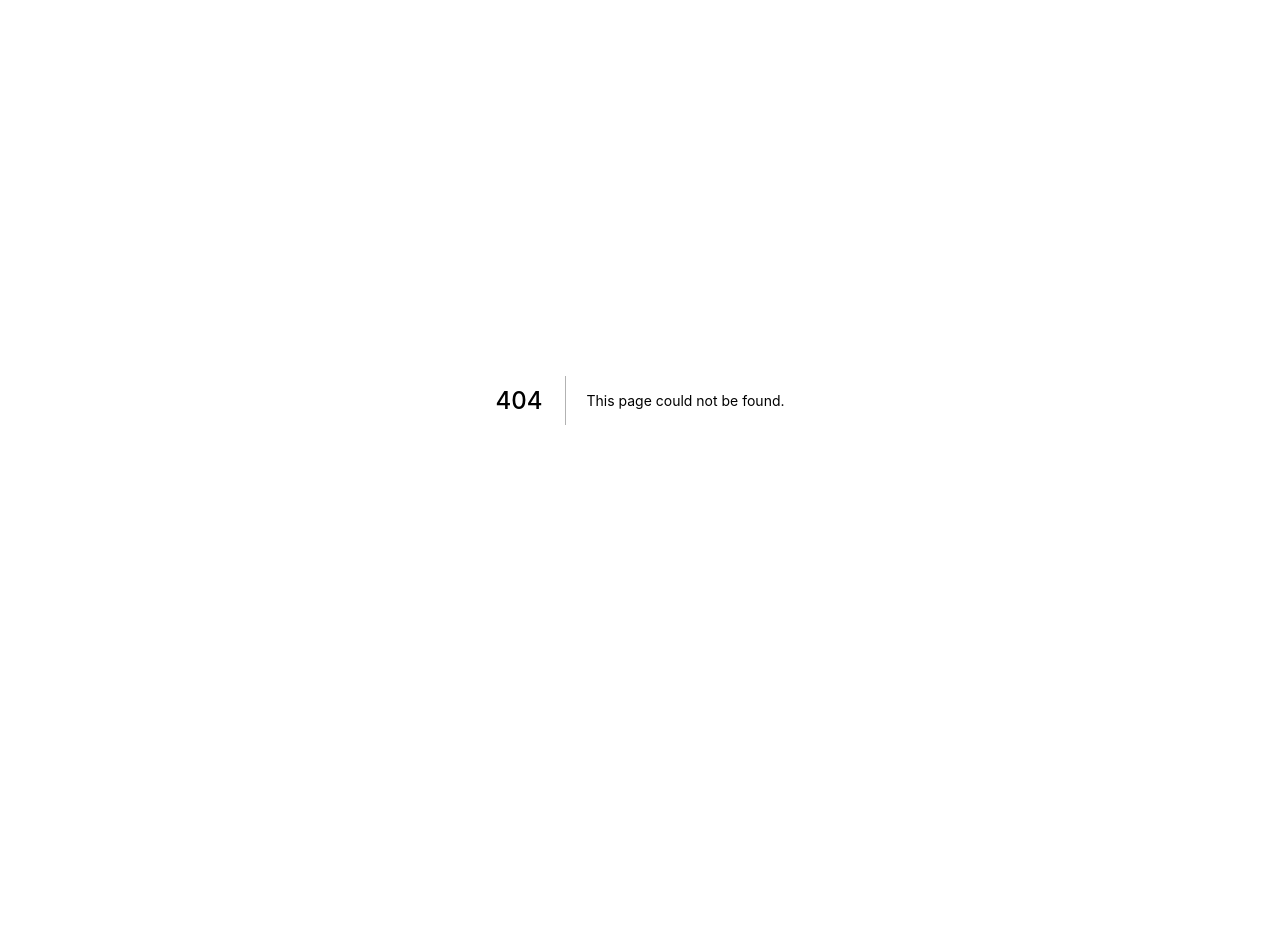
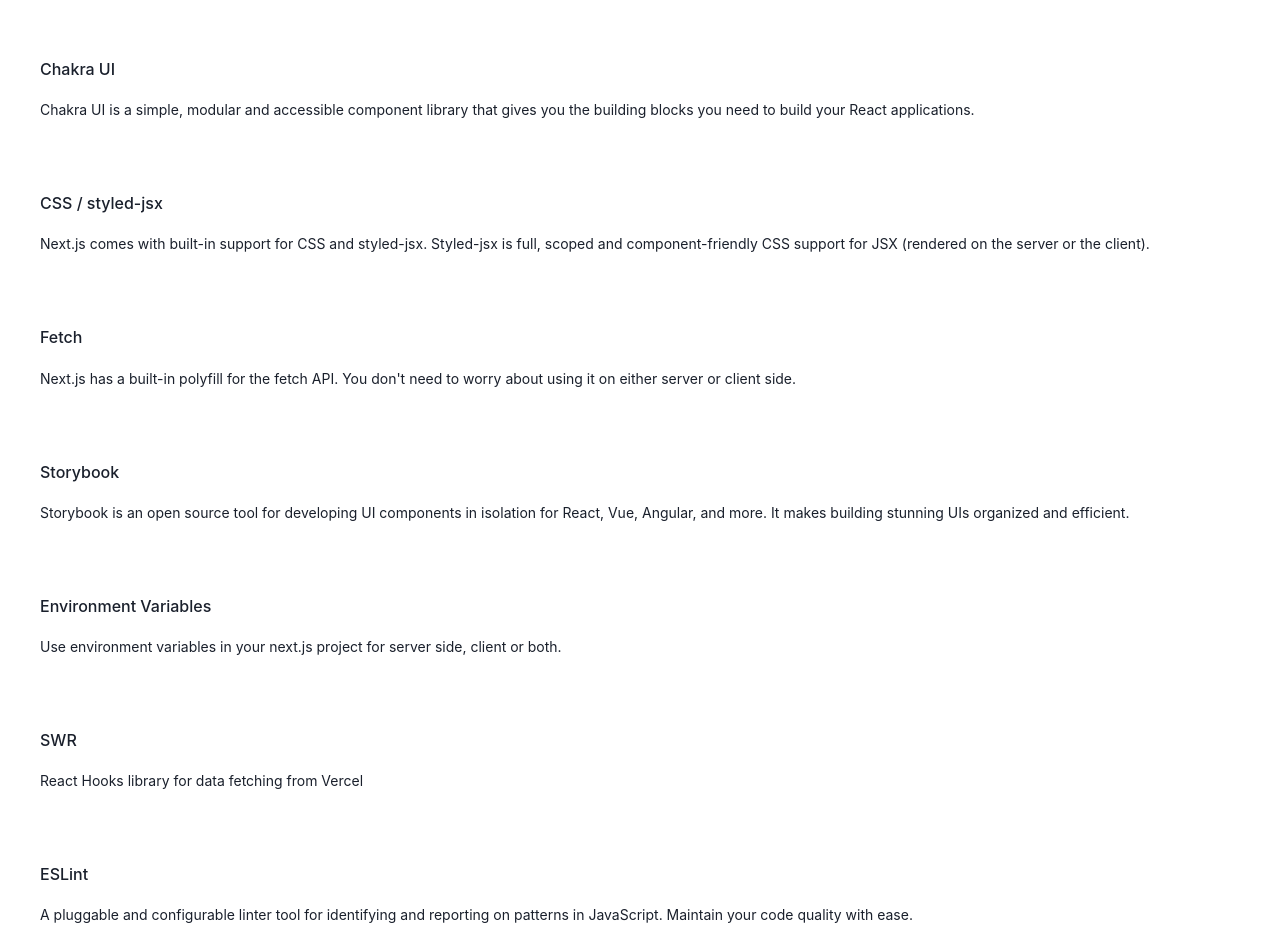
Before and after one commit to uwblueprint/headsupguys, a Next.js app: page /selfCheckQuestions in a window 1280 px wide. Before the commit this address had no page. Shown: the top 952 px of the page. Before the commit the page ends 800 px from the top, so only its background shows below. Built offline with nearby package versions, Linux system fonts and the light colour scheme.

Commit message:
Boiler plate

```diff
--- /dev/null
+++ b/pages/selfCheckQuestions.tsx
@@ -0,0 +1,14 @@
+import React from "react";
+import { Flex } from "@chakra-ui/react";
+
+import { SelfCheckQuestionCards } from "@components";
+
+const Home: React.FC = () => {
+    return (
+        <Flex direction="column" minH="100vh">
+            <SelfCheckQuestionCards />
+        </Flex>
+    );
+};
+
+export default Home;
--- /dev/null
+++ b/public/selfCheckQuestions.json
@@ -0,0 +1,60 @@
+{
+    "name": "headsupguys",
+    "plugins": [
+        {
+            "name": "Chakra UI",
+            "description": "Chakra UI is a simple, modular and accessible component library that gives you the building blocks you need to build your React applications.",
+            "url": "https://chakra-ui.com/docs/getting-started"
+        },
+        {
+            "name": "CSS / styled-jsx",
+            "description": "Next.js comes with built-in support for CSS and styled-jsx. Styled-jsx is full, scoped and component-friendly CSS support for JSX (rendered on the server or the client).",
+            "url": "https://github.com/vercel/styled-jsx"
+        },
+        {
+            "name": "Fetch",
+            "description": "Next.js has a built-in polyfill for the fetch API. You don't need to worry about using it on either server or client side.",
+            "url": "https://developer.mozilla.org/en-US/docs/Web/API/Fetch_API"
+        },
+        {
+            "name": "Storybook",
+            "description": "Storybook is an open source tool for developing UI components in isolation for React, Vue, Angular, and more. It makes building stunning UIs organized and efficient.",
+            "url": "https://storybook.js.org/docs/react/get-started/introduction"
+        },
+        {
+            "name": "Environment Variables",
+            "description": "Use environment variables in your next.js project for server side, client or both.",
+            "url": "https://github.com/vercel/next.js/tree/canary/examples/environment-variables"
+        },
+        {
+            "name": "SWR",
+            "description": "React Hooks library for data fetching from Vercel",
+            "url": "https://swr.vercel.app/"
+        },
+        {
+            "name": "ESLint",
+            "description": "A pluggable and configurable linter tool for identifying and reporting on patterns in JavaScript. Maintain your code quality with ease.",
+            "url": "https://eslint.org/docs/user-guide/getting-started"
+        },
+        {
+            "name": "Prettier",
+            "description": "An opinionated code formatter; Supports many languages; Integrates with most editors.",
+            "url": "https://prettier.io/docs/en/index.html"
+        },
+        {
+            "name": "lint-staged",
+            "description": " The concept of lint-staged is to run configured linter (or other) tasks on files that are staged in git.",
+            "url": "https://github.com/okonet/lint-staged"
+        },
+        {
+            "name": "Jest",
+            "description": "Jest is a delightful JavaScript Testing Framework with a focus on simplicity.",
+            "url": "https://jestjs.io/docs/en/getting-started"
+        },
+        {
+            "name": "Github Actions",
+            "description": "GitHub Actions makes it easy to automate all your software workflows, now with world-class CI/CD. Build, test, and deploy your code right from GitHub.",
+            "url": "https://docs.github.com/en/actions"
+        }
+    ]
+}
--- a/src/components/cards/index.tsx
+++ b/src/components/cards/index.tsx
@@ -1,7 +1,19 @@
 import React from "react";
-import { SimpleGrid, Box, Heading, Text } from "@chakra-ui/react";
+import { ChevronDownIcon } from "@chakra-ui/icons";
+import {
+    SimpleGrid,
+    Box,
+    Heading,
+    Text,
+    Button,
+    Menu,
+    MenuButton,
+    MenuList,
+    MenuItem,
+} from "@chakra-ui/react";
 
 import data from "@public/meta.json";
+import selfCheckData from "@public/selfCheckQuestions.json";
 
 export const Cards: React.FC = () => {
     return (
@@ -12,8 +24,44 @@ export const Cards: React.FC = () => {
                         {plugin.name}
                     </Heading>
                     <Text fontSize={14}>{plugin.description}</Text>
+                    <Menu>
+                        {({ isOpen }) => (
+                            <>
+                                <MenuButton
+                                    isActive={isOpen}
+                                    as={Button}
+                                    rightIcon={<ChevronDownIcon />}
+                                >
+                                    {isOpen ? "Close" : "Open"}
+                                </MenuButton>
+                                <MenuList>
+                                    <MenuItem>Download</MenuItem>
+                                    <MenuItem
+                                        onClick={() => alert("Kagebunshin")}
+                                    >
+                                        Create a Copy
+                                    </MenuItem>
+                                </MenuList>
+                            </>
+                        )}
+                    </Menu>
                 </Box>
             ))}
         </SimpleGrid>
     );
 };
+
+export const SelfCheckQuestionCards: React.FC = () => {
+    return (
+        <SimpleGrid columns={1} spacing={10} px={10} py={10}>
+            {(selfCheckData?.plugins ?? []).map((plugin) => (
+                <Box key={plugin.name}>
+                    <Heading fontSize={16} fontWeight="500" py={5}>
+                        {plugin.name}
+                    </Heading>
+                    <Text fontSize={14}>{plugin.description}</Text>
+                </Box>
+            ))}
+        </SimpleGrid>
+    );
+};
--- a/src/components/index.ts
+++ b/src/components/index.ts
@@ -2,5 +2,5 @@ export { Header } from "./header";
 export { Logo } from "./logo";
 export { Main } from "./main";
 export { Button } from "./button";
-export { Cards } from "./cards";
+export { Cards, SelfCheckQuestionCards } from "./cards";
 export { Footer } from "./footer";
```
